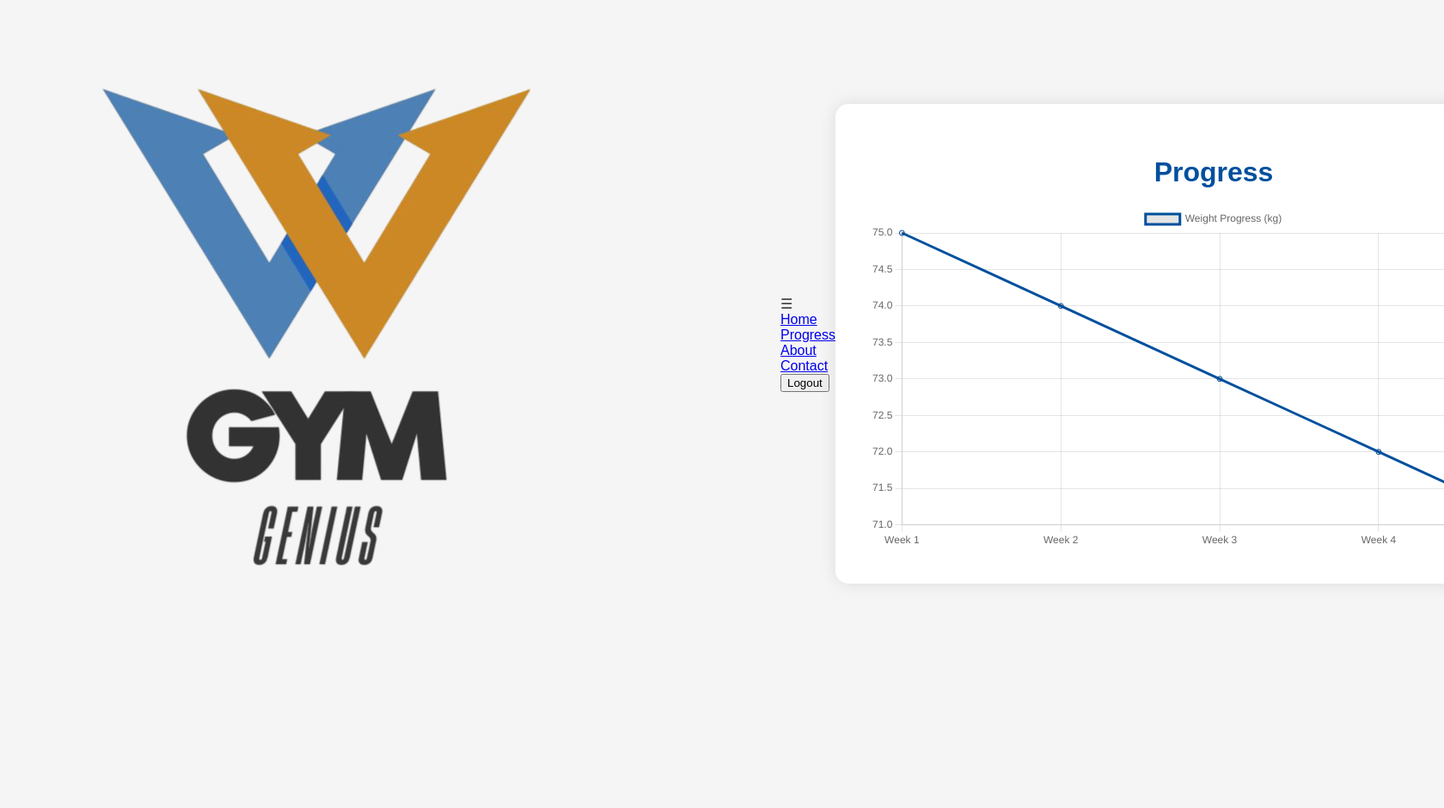
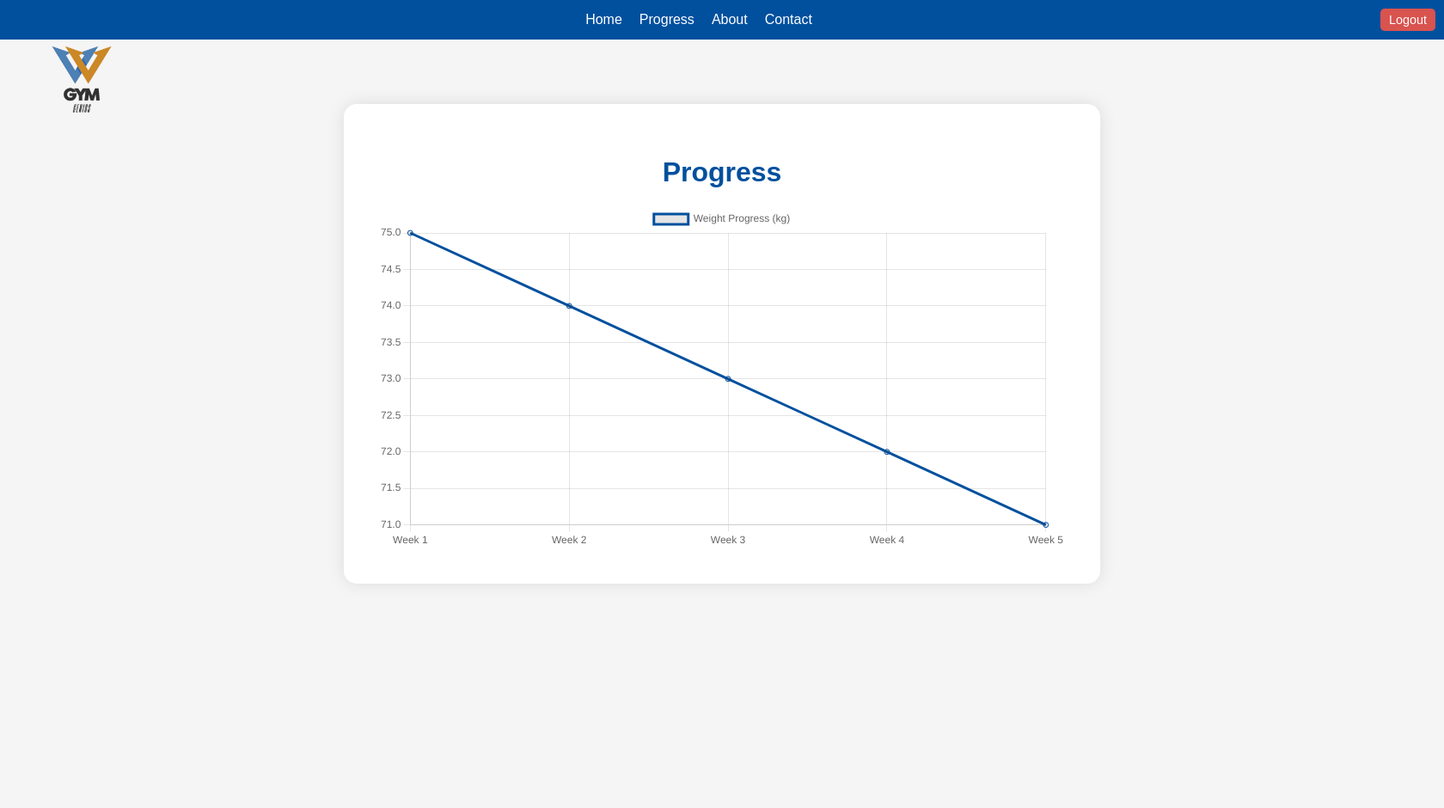
Before and after one commit to nfourari/GymGenius, a Flask app: page /progresstab in a window 1680 px wide; the page is wider, and only the part inside the window is pictured. Shown: that part at 86% size. After the commit the page ends 632 px from the top of that part, so only its background shows below. Run offline with Flask 3, Linux system fonts and the light colour scheme.

Commit message:
HTML and CSS styling and functionality fixes

```diff
--- a/static/Aboutpage.css
+++ b/static/Aboutpage.css
@@ -15,7 +15,8 @@
     font-size: 4rem;
     color: #110404;
     text-align: center;
-    margin: 2% 0;
+    margin-top: 100px;
+    margin-bottom: 2% 0;
 }
 
 /* About section styles */
--- a/static/progresstab.css
+++ b/static/progresstab.css
@@ -9,6 +9,15 @@
     justify-content: center;
     align-items: center;
     height: 100vh; /* Full height for the viewport */
+}
+
+/* Style for the logo image */
+.background-logo {
+    width: 150px; /* Set desired width */
+    height: auto; /* Maintain aspect ratio */
+    position: absolute; /* Make sure it doesn't disrupt other elements */
+    top: 20px; /* Position from the top */
+    left: 20px; /* Position from the left */
 }
 
 /* Container for the progress section */
@@ -29,12 +38,59 @@
     margin-bottom: 20px;
 }
 
+/* Adjusted Styles for the navigation bar */
+.navbar {
+    background-color: #00509e; /* Navbar background color */
+    width: 100%; /* Full width */
+    display: flex; /* Flex layout */
+    justify-content: space-between; /* Space between the hamburger icon and logout button */
+    align-items: center; /* Center items vertically */
+    padding: 10px 20px; /* Padding inside the navbar */
+    position: fixed; /* Fixed positioning to stay at the top */
+    top: 0; /* Align to the top */
+    left: 0; /* Align to the left */
+    z-index: 1000; /* Ensure it stays on top of other elements */
+}
+
+/* Adjust navbar-items to be centered and spaced evenly */
+.navbar-items {
+    display: flex; /* Horizontal layout for navbar items */
+    gap: 20px; /* Space between items */
+    margin: 0 auto; /* Center the navbar items */
+}
+
+/* Styles for the navigation bar links */
+.navbar-item {
+    color: white; /* Make the navbar links white */
+    text-decoration: none; /* Remove underline */
+}
+
+/* Optional: Add a hover effect for better UX */
+.navbar-item:hover {
+    text-decoration: underline; /* Underline on hover */
+}
+
 /* Chart container to hold the line graph */
 .chart-container {
     width: 80vw; /* 80% of the viewport width */
     max-width: 800px; /* Maximum width for the chart */
     height: 400px; /* Fixed height for the chart */
     position: relative; /* Relative positioning */
+}
+
+/* Styles for the logout button on the top-right */
+.logout-btn {
+    background-color: #d9534f; /* Bootstrap danger color */
+    color: white; /* Text color */
+    border: none; /* No border */
+    border-radius: 5px; /* Rounded corners */
+    padding: 5px 10px; /* Small padding */
+    cursor: pointer; /* Pointer cursor */
+    font-size: 0.9rem; /* Slightly smaller font */
+    position: relative; /* Remove absolute positioning */
+    margin-right: 30px; /* Space from the right */
+    transition: background-color 0.3s; /* Smooth transition */
+    z-index: 1001; /* Ensure it stays on top of navbar */
 }
 
 /* Responsive design adjustments */
--- a/templates/Aboutpage.html
+++ b/templates/Aboutpage.html
@@ -11,7 +11,6 @@
 
     <!-- Navigation -->
     <div class="navbar">
-        <div class="menu-icon" id="menu-icon">&#9776;</div>
     </div>
     <div class="sidebar" id="sidebar">
         <a href="#home" class="sidebar-item">Home</a>
--- a/templates/gymgeniusai.html
+++ b/templates/gymgeniusai.html
@@ -10,7 +10,6 @@
     <!-- Logo Image (before the chat container) -->
     <img src="{{ url_for('static', filename='gymgenius.png') }}" class="background-logo" alt="GymGenius Logo">
     <div class="navbar">
-        <div class="menu-icon" id="menu-icon">&#9776;</div>
         <div class="navbar-items">
             <a href="#home" class="navbar-item">Home</a>
             <a href="{{url_for('progresstab')}}" class="navbar-item">Progress</a>
--- a/templates/progresstab.html
+++ b/templates/progresstab.html
@@ -14,7 +14,6 @@
 
     <!-- Navigation bar -->
     <div class="navbar">
-        <div class="menu-icon" id="menu-icon">&#9776;</div>
         <div class="navbar-items">
             <a href="#home" class="navbar-item">Home</a>
             <a href="{{url_for('progresstab')}}" class="navbar-item">Progress</a>
--- a/templates/registration.html
+++ b/templates/registration.html
@@ -7,7 +7,6 @@
     <h1>GymGenius Registration</h1>
     <!-- Navigation -->
     <div class="navbar">
-        <div class="menu-icon" id="menu-icon">&#9776;</div>
     </div>
     <div class="sidebar" id="sidebar">
         <a href="#home" class="sidebar-item">Home</a>
```
Also changed, not shown: static/gymgeniusai.css (+0 -14 lines).
